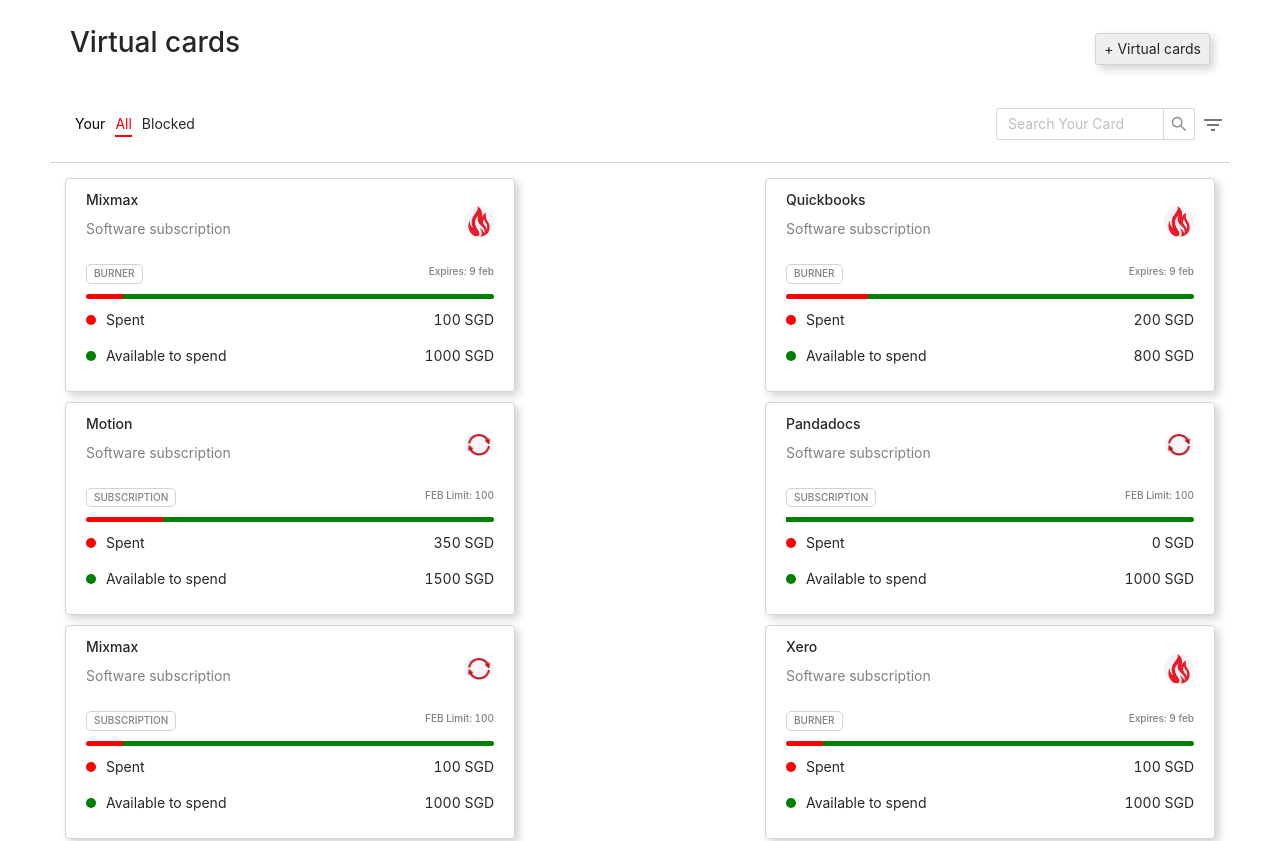
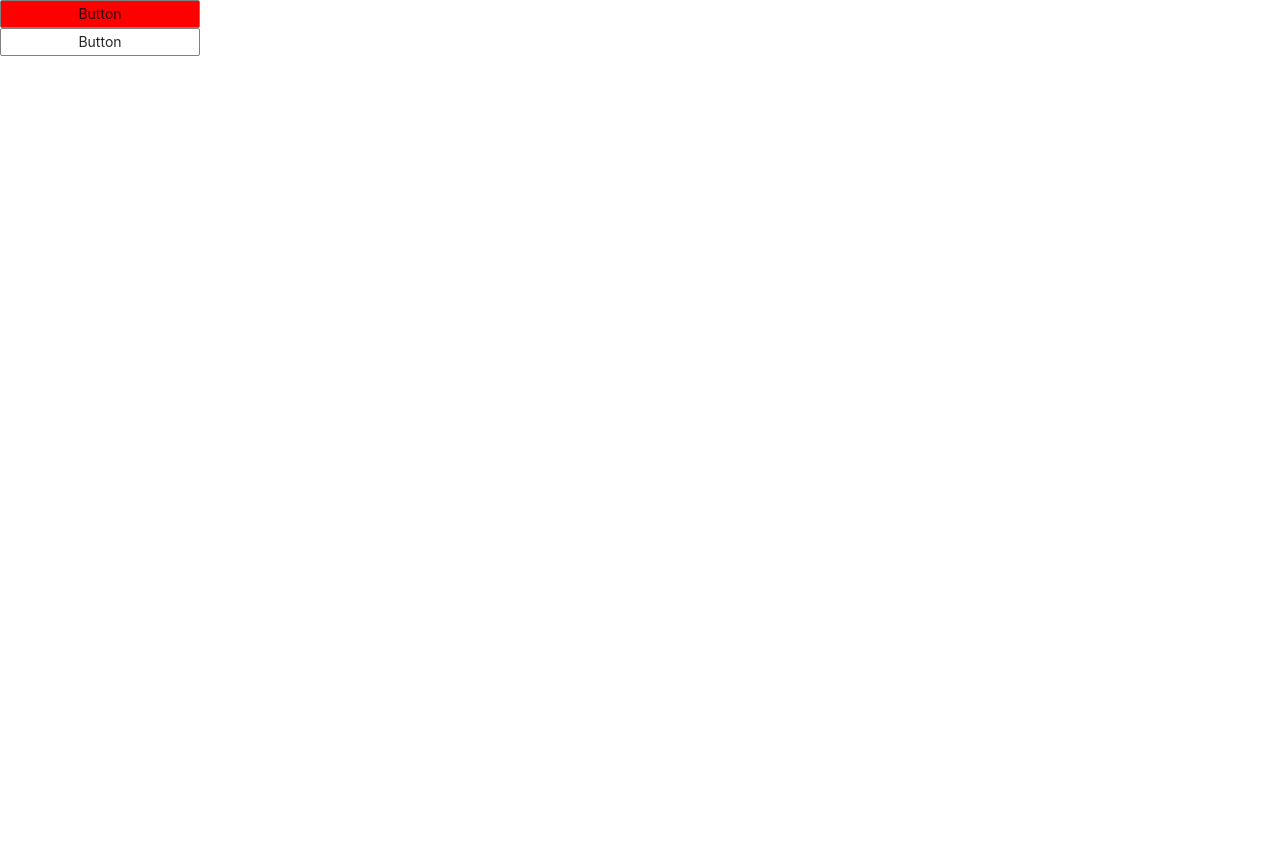
Before and after one commit to aks318/volopay-card, a React (Create React App) app: page / in a window 1280 px wide. Before the commit this address led to /all-card. Shown: the top 841 px of the page. After the commit the page ends 800 px from the top, so only its background shows below. Built offline with nearby package versions, Linux system fonts and the light colour scheme; data requests are answered from the project's data file.

Commit message:
styled component added

```diff
--- a/package.json
+++ b/package.json
@@ -19,6 +19,7 @@
     "react-scripts": "5.0.1",
     "redux": "^4.2.0",
     "redux-thunk": "^2.4.1",
+    "styled-components": "^5.3.5",
     "web-vitals": "^2.1.4"
   },
   "scripts": {
--- a/src/App.js
+++ b/src/App.js
@@ -3,11 +3,13 @@ import { Provider } from 'react-redux'
 import store from './redux-store/store';
 import VolopayCard from './components/VolopayCard';
 import Routers from './Routers';
+import Index from './components/StyledComponents/Index';
 
 function App() {
   return (
     <Provider store={store}>
-      <Routers />
+      {/* <Routers /> */}
+      <Index />
     </Provider>
   );
 }
--- /dev/null
+++ b/src/components/StyledComponents/Components/Button/Button.js
@@ -0,0 +1,3 @@
+import { StyleButton } from "./Button.styles";
+
+export default StyleButton
--- /dev/null
+++ b/src/components/StyledComponents/Components/Button/Button.styles.js
@@ -0,0 +1,10 @@
+import styled from "styled-components";
+
+export const StyleButton = styled.button`
+    border: 1px solid grey;
+    background-color: ${(props) => props.variant === "outline" ? "white" : "red" };
+    border-radius: 2px;
+    font-size: 14px;
+    padding: 2px 4px;
+    width: 200px;
+`
--- /dev/null
+++ b/src/components/StyledComponents/Index.js
@@ -0,0 +1,14 @@
+import React from 'react'
+import StyleButton from './Components/Button/Button'
+
+const Index = () => {
+  return (
+    <>
+    <StyleButton>Button</StyleButton>
+    <br />
+    <StyleButton variant = 'outline'>Button</StyleButton>
+    </>
+  )
+}
+
+export default Index
```
Also changed, not shown: 1 other file (tests, documents, lock files or other folders).
